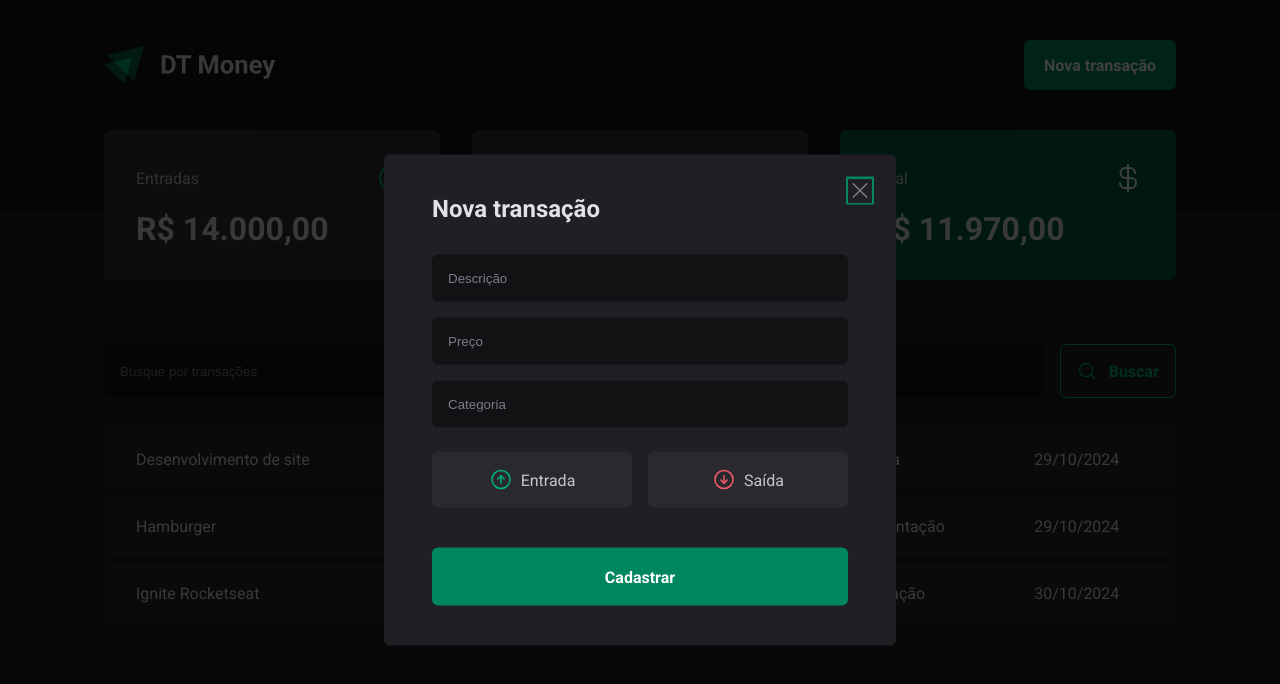
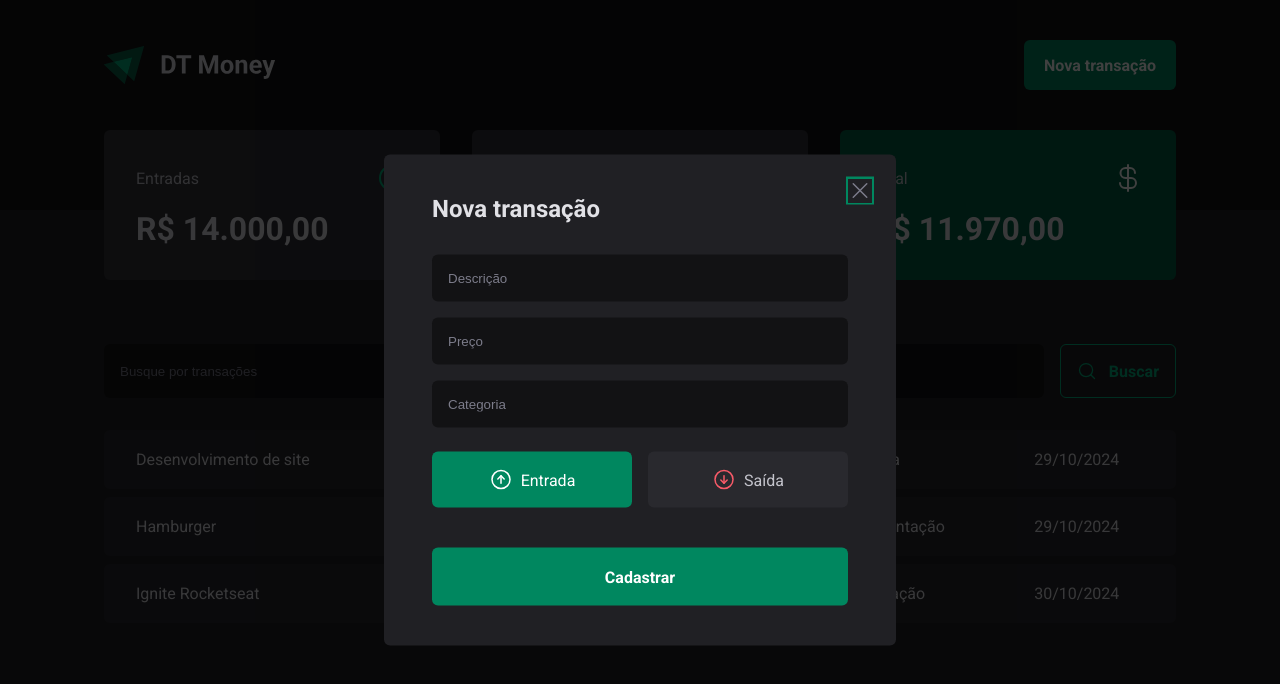
Before and after one commit to madebyluque/Rocketseat-dt-money, a React (Vite) app: page / in a window 1280 px wide. Both pictures are taken after a click on the button "Nova transação". Shown: the top 684 px of the page. Built offline with nearby package versions, Linux system fonts and the light colour scheme; data requests are answered from the project's data file.

Commit message:
controlled components

```diff
--- a/src/components/NewTransactionModal/index.tsx
+++ b/src/components/NewTransactionModal/index.tsx
@@ -2,26 +2,30 @@
 import { CloseButton, Content, Overlay, TransactionType, TransactionTypeButton } from "./styles";
 import { ArrowCircleDown, ArrowCircleUp, X } from "phosphor-react";
 import { z } from "zod";
-import { useForm } from "react-hook-form";
+import { Controller, useForm } from "react-hook-form";
 import { zodResolver } from "@hookform/resolvers/zod";
 
 const newTransactionFormSchema = z.object({
   description: z.string(),
   price: z.number(),
   category: z.string(),
-  // type: z.enum(['income', 'outcome'])
+  type: z.enum(['income', 'outcome'])
 })
 
 type NewTransactionFormInputs = z.infer<typeof newTransactionFormSchema>
 
 export function NewTransactionModal() {
   const {
+    control, // sempre que uma info do form não venha de um input nativo do html
     register,
     handleSubmit,
     reset,
     formState: {isSubmitting}
   } = useForm<NewTransactionFormInputs>({
-    resolver: zodResolver(newTransactionFormSchema)
+    resolver: zodResolver(newTransactionFormSchema),
+    defaultValues: {
+      type: 'income'
+    }
   })
 
   async function handleCreateNewTransaction(data: NewTransactionFormInputs) {
@@ -61,7 +65,14 @@
             {...register('category')}
             />
 
-          <TransactionType>
+          <Controller
+            control={control}
+            name='type'
+            render={({ field }) => {
+              return(
+                <TransactionType
+                  onValueChange={field.onChange}
+                  value={field.value}>
                   <TransactionTypeButton variant="income" value='income'>
                     <ArrowCircleUp size={24} />
                     Entrada
@@ -71,7 +82,9 @@
                     Saída
                   </TransactionTypeButton>
                 </TransactionType>
-
+              )
+            }
+            } />
           <button type="submit" disabled={isSubmitting}>Cadastrar</button>
         </form>
       </Content>
```
Lines whose indentation alone changed are shown as unchanged.
